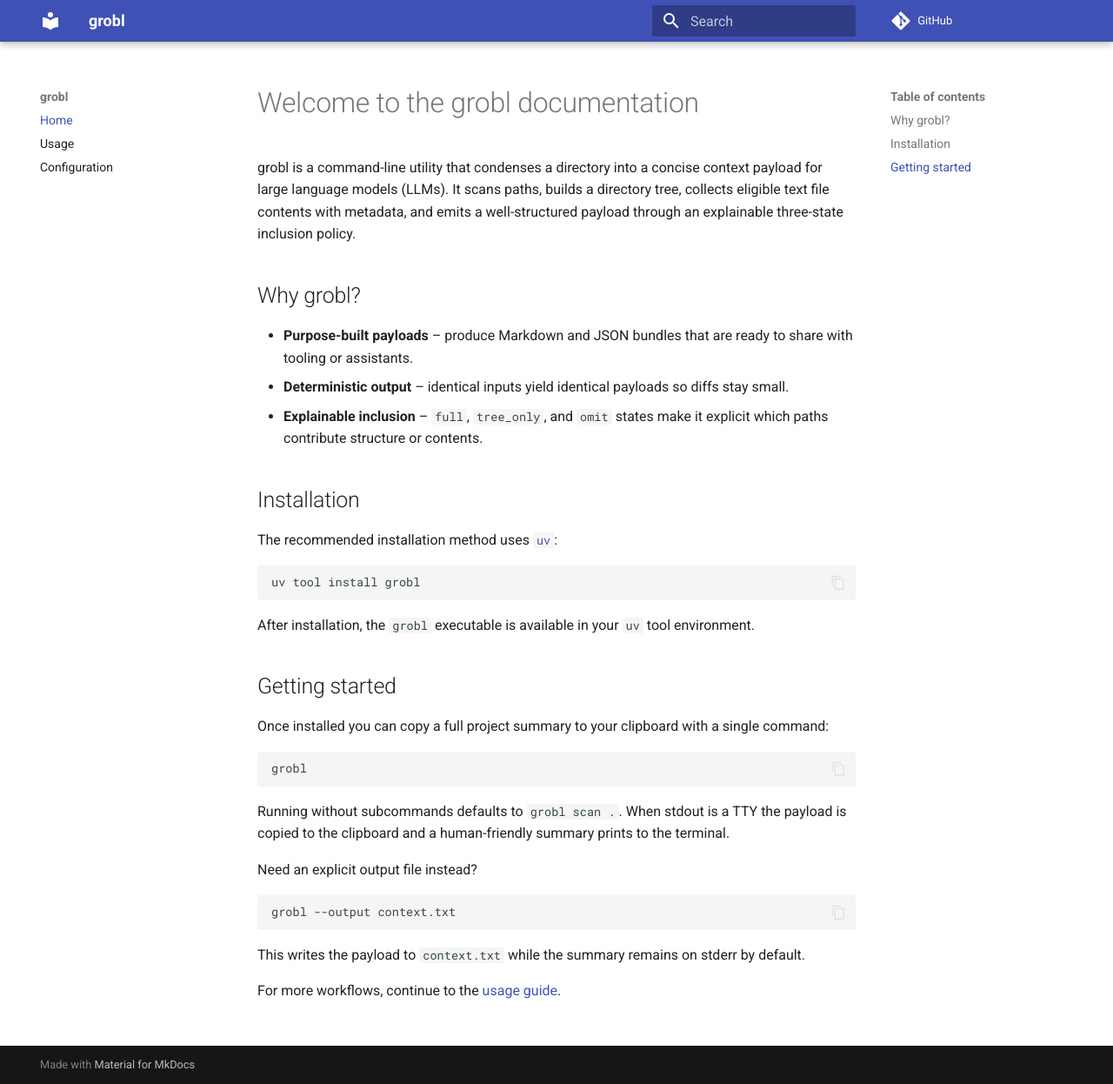
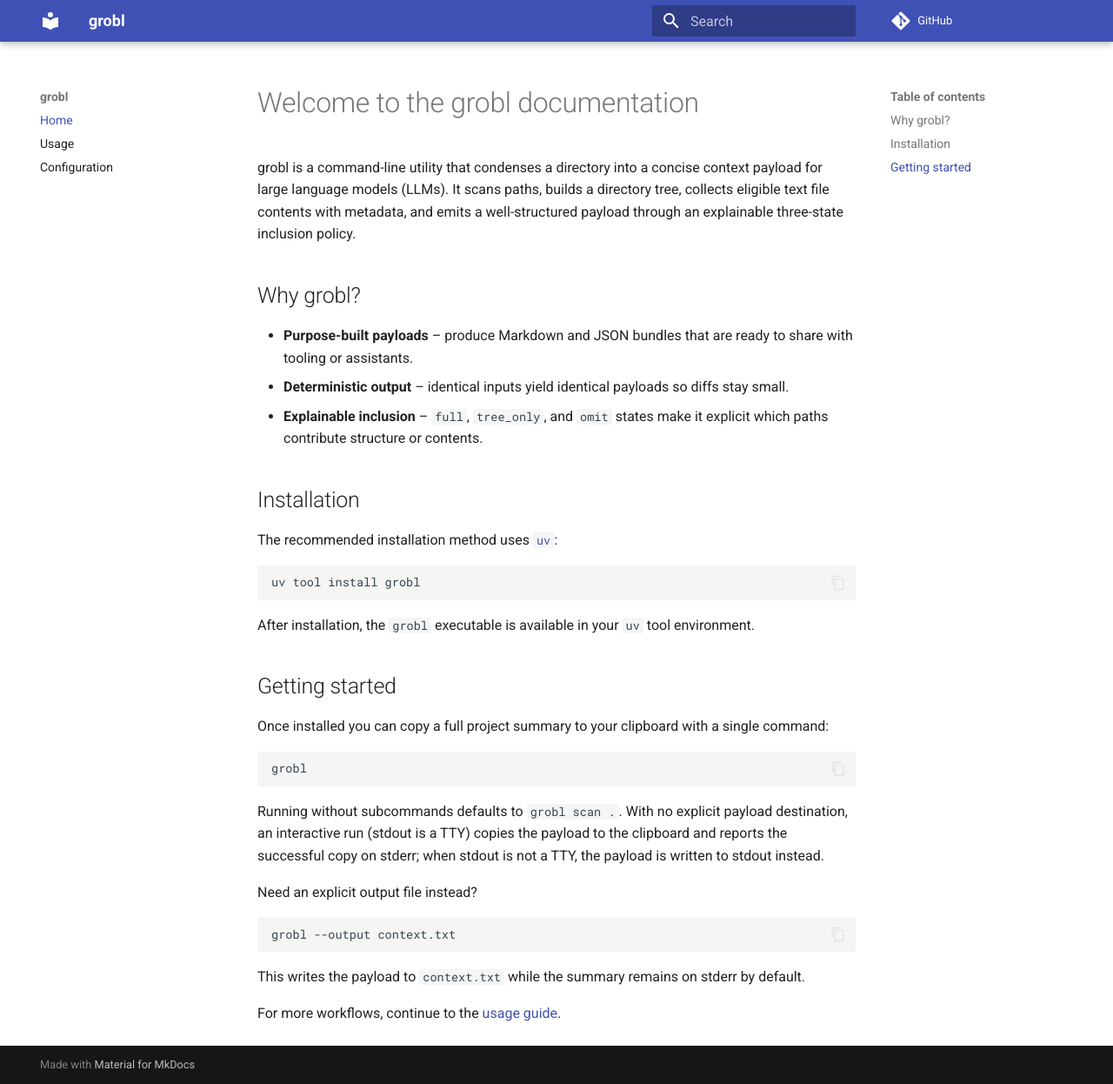
Before and after one commit to josephcourtney/grobl, an MkDocs documentation site: the page built from docs/index.md, in a window 1280 px wide and 1246 px high. Shown: the whole window at 87% size. Built offline with MkDocs 1.6.1 and Material for MkDocs 9.7.7, drawn with Linux system fonts in a browser that asks for light colours; comment, search, counter and statistics services are not loaded.

Commit message:
docs: clarify default output routing

````diff
--- a/docs/index.md
+++ b/docs/index.md
@@ -26,7 +26,7 @@ Once installed you can copy a full project summary to your clipboard with a sing
 grobl
 ```
 
-Running without subcommands defaults to `grobl scan .`. When stdout is a TTY the payload is copied to the clipboard and a human-friendly summary prints to the terminal.
+Running without subcommands defaults to `grobl scan .`. With no explicit payload destination, an interactive run (stdout is a TTY) copies the payload to the clipboard and reports the successful copy on stderr; when stdout is not a TTY, the payload is written to stdout instead.
 
 Need an explicit output file instead?
 
````
